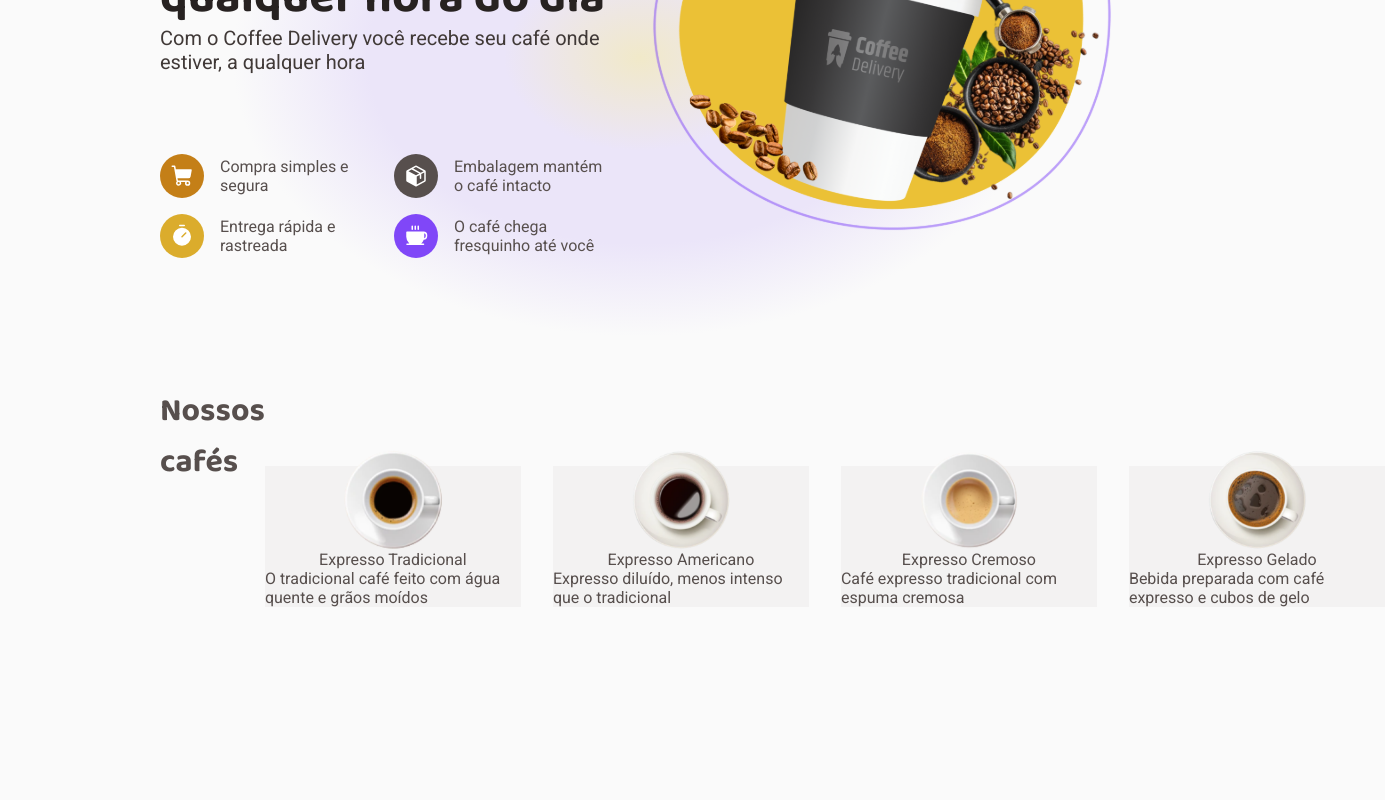
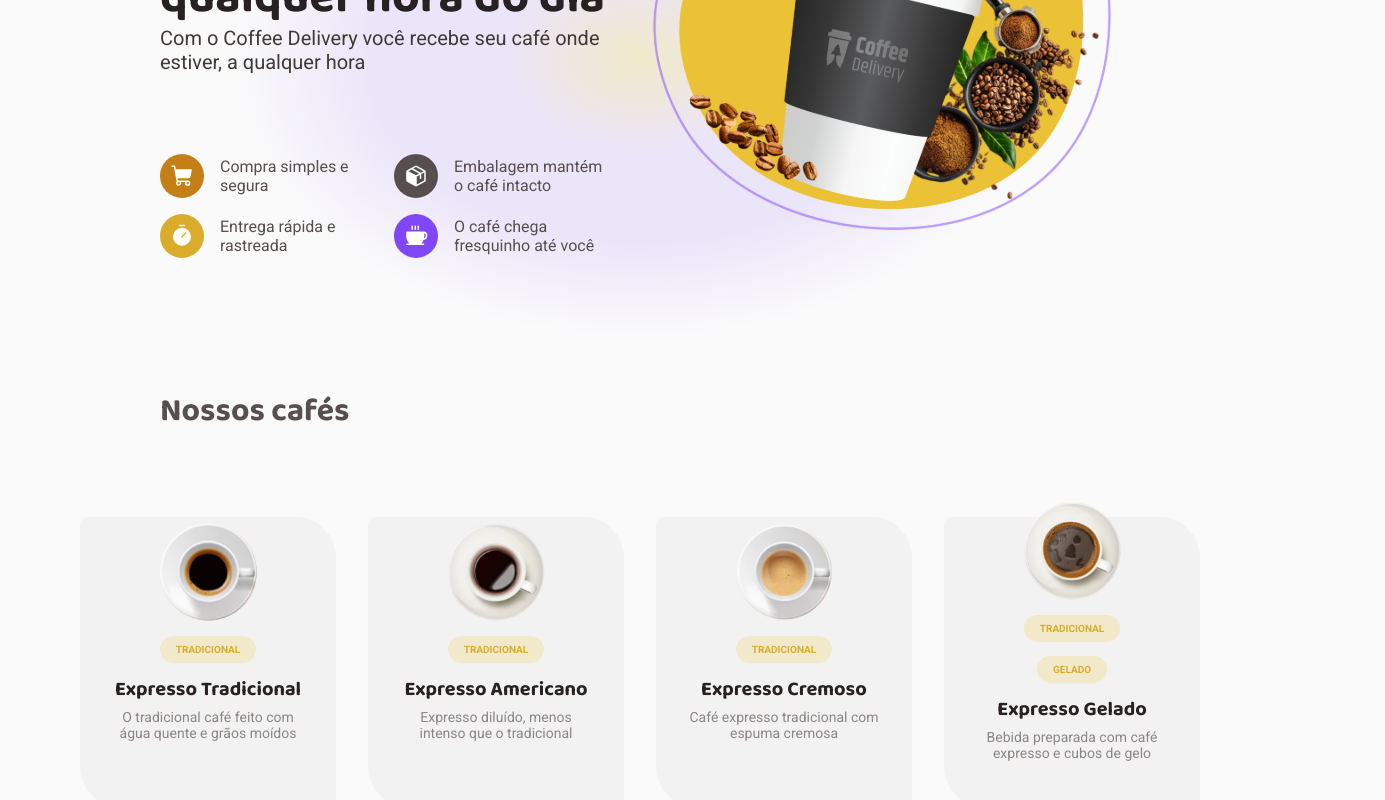
Before and after one commit to MatheusViniciussv/coffee-delivery, a React (Vite) app: page / in a window 1280 px wide. Shown: the part 346-1146 px from the top of the page, 1385 px wide, since content can reach past the window. Before the commit the page ends 1069 px from the top, so only its background shows below. Built offline with nearby package versions, Linux system fonts and the light colour scheme.

Commit message:
chore: card content undone

```diff
--- a/src/api.ts
+++ b/src/api.ts
@@ -1,8 +1,8 @@
 interface Data {
-  title: string
+  name: string
   description: string
   value: number
-  type: Array<string>
+  type: Array<{ id: number, name: string }>
   image: string
   id: number
 }
@@ -15,34 +15,37 @@ import ColdExpress from "./assets/coffee-cafe-gelado.svg";
 export const api: Data[] = [
   {
     id: 1,
-    title: "Expresso Tradicional",
+    name: "Expresso Tradicional",
     description: "O tradicional café feito com água quente e grãos moídos",
     value: 9.9,
-    type: ["TRADICIONAL"],
+    type: [{ id: 1, name: "TRADICIONAL" }],
     image: Express,
   },
   {
     id: 2,
-    title: "Expresso Americano",
+    name: "Expresso Americano",
     description: "Expresso diluído, menos intenso que o tradicional",
     value: 9.9,
-    type: ["TRADICIONAL"],
+    type: [{ id: 1, name: "TRADICIONAL" }],
     image: AmericanExpress,
   },
   {
     id: 3,
-    title: "Expresso Cremoso",
+    name: "Expresso Cremoso",
     description: "Café expresso tradicional com espuma cremosa",
     value: 9.9,
-    type: ["TRADICIONAL"],
+    type: [{ id: 1, name: "TRADICIONAL" }],
     image: CreamyExpress,
   },
   {
     id: 4,
-    title: "Expresso Gelado",
+    name: "Expresso Gelado",
     description: "Bebida preparada com café expresso e cubos de gelo",
     value: 9.9,
-    type: ['TRADICIONAL', 'GELADO'],
+    type: [
+      { id: 1, name: "TRADICIONAL" },
+      { id: 2, name: "GELADO" },
+    ],
     image: ColdExpress,
   },
 ];
--- a/src/pages/home/Catalog/Card.tsx
+++ b/src/pages/home/Catalog/Card.tsx
@@ -1,11 +1,11 @@
-import { ContentCard } from "./styles";
+import { CardBuy, CardTitle, CardType, ContentCard } from "./styles";
 
 interface CardData {
   data: {
-    title: string
+    name: string
     description: string
     value: number
-    type: Array<string>
+    type: Array<{ id: number, name: string }>
     image: string
     id: number
   }
@@ -14,12 +14,28 @@ interface CardData {
 export function Card({ data }: CardData) {
   return (
     <ContentCard>
-      <img src={data.image} alt={data.title} />
-      {data.title}
+      <img src={data.image} alt={data.name} />
 
-      <div>
-        {data.description}
-      </div>
+      {data?.type.map((type) => (
+        <CardType key={type.id}>
+          {type.name}
+        </CardType>
+      ))}
+
+      <CardTitle>
+        <strong>
+          {data.name}
+        </strong>
+
+        <span>
+          {data.description}
+        </span>
+      </CardTitle>
+
+      <CardBuy>
+
+      </CardBuy>
+
     </ContentCard>
   )
 }
--- a/src/pages/home/Catalog/index.tsx
+++ b/src/pages/home/Catalog/index.tsx
@@ -10,7 +10,7 @@ export function Catalog() {
 
       <CoffeContent>
         {api.map((coffee) => (
-          <Card data={coffee} />
+          <Card key={coffee.id} data={coffee} />
         ))}
       </CoffeContent>
     </Container>
--- a/src/pages/home/Catalog/styles.ts
+++ b/src/pages/home/Catalog/styles.ts
@@ -2,6 +2,7 @@ import styled from 'styled-components'
 
 export const Container = styled.div`
   display: flex;
+  flex-direction: column;
 
   h3 {
     font-size: 2rem;
@@ -14,21 +15,64 @@ export const Container = styled.div`
 export const CoffeContent = styled.div`
   padding: 5rem 0;
 
-  display: flex;
+  display: grid;
+  grid-template-columns: 1fr 1fr 1fr 1fr;
+  justify-content: center;
 
   gap: 2rem;
 `;
 
 export const ContentCard = styled.div`
+  width: 16rem;
+
+  padding: 0 2rem 2rem 2rem;
+
   display: flex;
   align-items: center;
+  justify-content: center;
   flex-direction: column;
+  gap: 0.875rem;
 
   background: ${(props) => props.theme['base-card']};
 
-  width: 16rem;
+  border-radius: 8px 40px 8px 40px;
 
   img {
     margin-top: -1rem
   }
 `;
+
+export const CardType = styled.div`
+  padding: 0.5rem 1rem;
+  font-weight: bold;
+  font-size: 10px;
+
+  background: ${(props) => props.theme["yellow-light"]};
+  color: ${(props) => props.theme["yellow"]};
+  border-radius: 20px;
+`;
+
+export const CardTitle = styled.div`
+  display: flex;
+  flex-direction: column;
+  text-align: center;
+
+  gap: 0.5rem;
+
+  strong {
+    line-height: 1.5rem;
+    font-size: 20px;
+    font-family: "Baloo 2";
+    font-weight: bold;
+    color: ${(props) => props.theme["base-title"]};
+  }
+
+  span {
+    font-size: 14px;
+    color: ${(props) => props.theme["base-label"]};
+  }
+`;
+
+export const CardBuy = styled.div`
+  display: flex;
+`;
```
